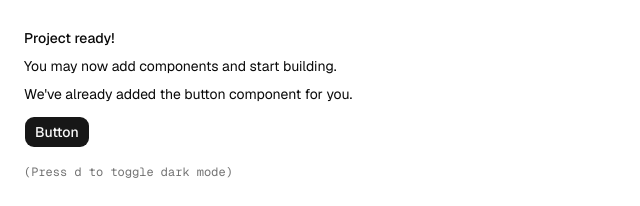
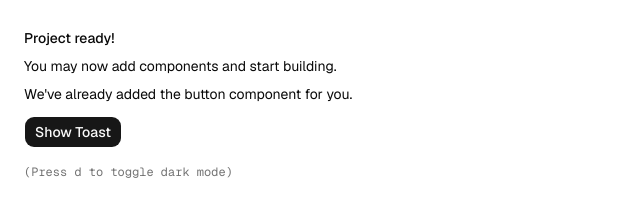
Before and after one commit to maingiangu-svg/browser-automation-app, a Next.js app: page / in a window 1280 px wide. Shown: the top 206 px of the page, without its empty margins (0-640 px from the left). Built offline with nearby package versions, Linux system fonts and the light colour scheme.

Commit message:
feat: setup agentic coding and sonner toast

```diff
--- a/app/layout.tsx
+++ b/app/layout.tsx
@@ -2,6 +2,7 @@ import { Geist, Geist_Mono } from "next/font/google"
 
 import "./globals.css"
 import { ThemeProvider } from "@/components/theme-provider"
+import { Toaster } from "@/components/ui/sonner"
 import { cn } from "@/lib/utils";
 
 const geist = Geist({subsets:['latin'],variable:'--font-sans'})
@@ -23,7 +24,10 @@ export default function RootLayout({
       className={cn("antialiased", fontMono.variable, "font-sans", geist.variable)}
     >
       <body>
-        <ThemeProvider>{children}</ThemeProvider>
+        <ThemeProvider>
+          {children}
+          <Toaster />
+        </ThemeProvider>
       </body>
     </html>
   )
--- a/app/page.tsx
+++ b/app/page.tsx
@@ -1,3 +1,7 @@
+"use client"
+
+import { toast } from "sonner"
+
 import { Button } from "@/components/ui/button"
 
 export default function Page() {
@@ -8,7 +12,20 @@ export default function Page() {
           <h1 className="font-medium">Project ready!</h1>
           <p>You may now add components and start building.</p>
           <p>We&apos;ve already added the button component for you.</p>
-          <Button className="mt-2">Button</Button>
+          <Button
+            className="mt-2"
+            onClick={() =>
+              toast("Event has been created", {
+                description: "Sunday, December 03, 2023 at 9:00 AM",
+                action: {
+                  label: "Undo",
+                  onClick: () => console.log("Undo"),
+                },
+              })
+            }
+          >
+            Show Toast
+          </Button>
         </div>
         <div className="font-mono text-xs text-muted-foreground">
           (Press <kbd>d</kbd> to toggle dark mode)
```
Also changed, not shown: 1 other file (tests, documents, lock files or other folders).
